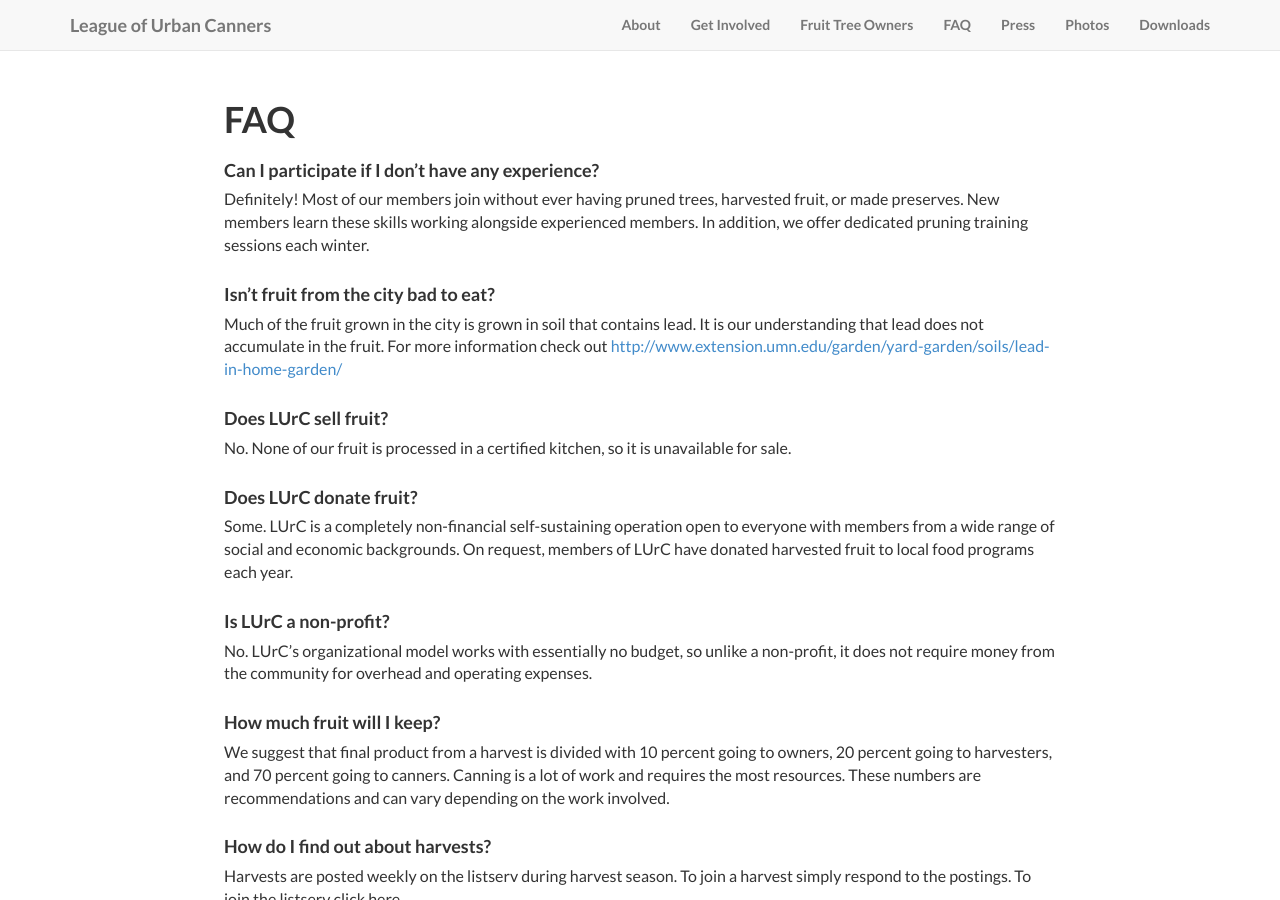
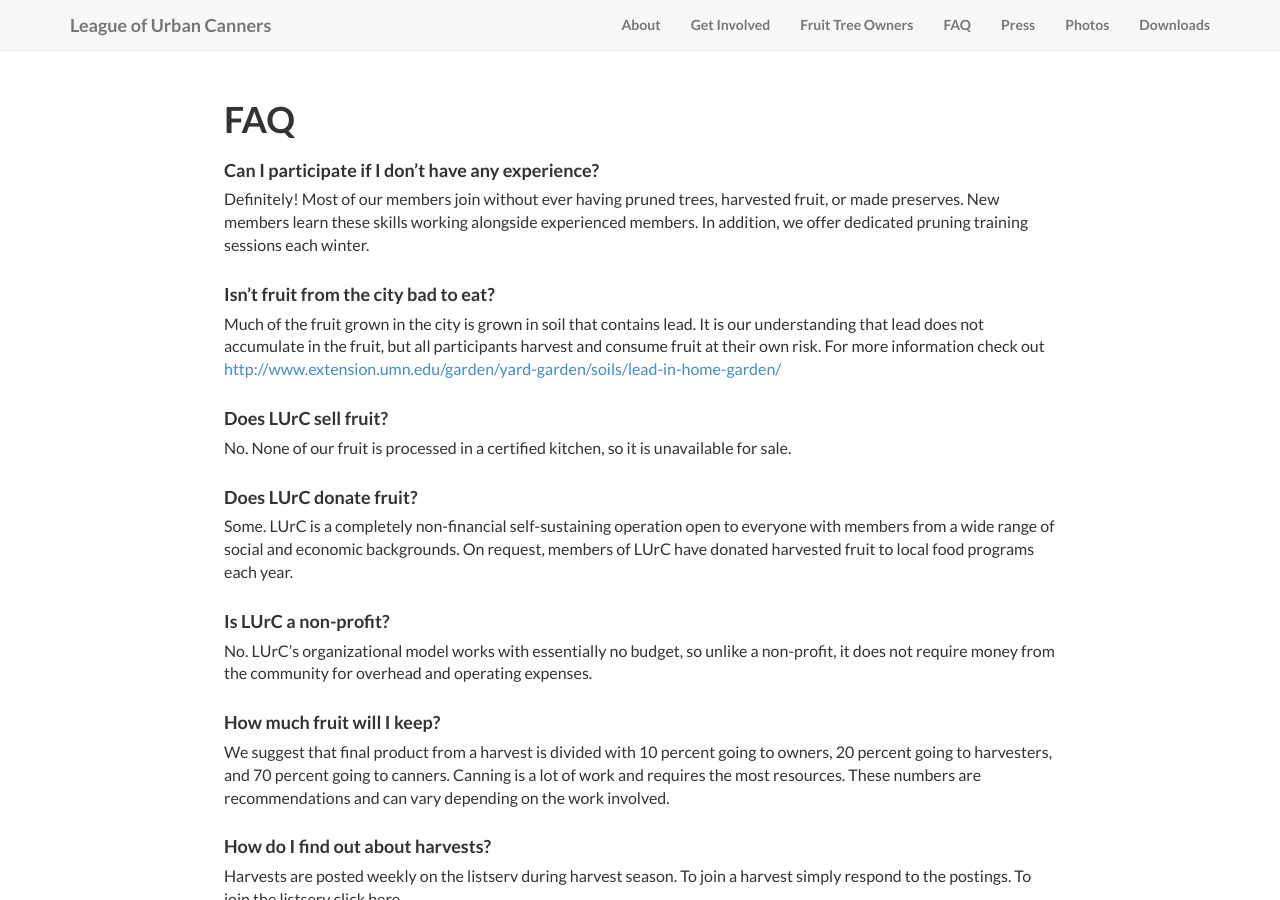
Before and after one commit to LUrC/leagueofurbancanners.org, a Jekyll site: the page built from faq/index.html, in a window 1280 px wide and 900 px high. Built offline with Jekyll 4.4.1, drawn with Linux system fonts in a browser that asks for light colours; nearby versions of some CDN libraries.

```diff
--- a/faq/index.html
+++ b/faq/index.html
@@ -11,7 +11,10 @@ title: FAQ
 
   <dt>Isn’t fruit from the city bad to eat?</dt>
   <dd>Much of the fruit grown in the city is grown in
-  soil that contains lead. It is our understanding that lead does not accumulate in the fruit. For more information check out <a href="http://www.extension.umn.edu/garden/yard-garden/soils/lead-in-home-garden/">http://www.extension.umn.edu/garden/yard-garden/soils/lead-in-home-garden/</a></dd>
+  soil that contains lead. It is our understanding that
+  lead does not accumulate in the fruit, but all
+  participants harvest and consume fruit at their own
+  risk. For more information check out <a href="http://www.extension.umn.edu/garden/yard-garden/soils/lead-in-home-garden/">http://www.extension.umn.edu/garden/yard-garden/soils/lead-in-home-garden/</a></dd>
 
   <dt>Does LUrC sell fruit?</dt>
   <dd>No. None of our fruit is processed in a certified kitchen, so it is unavailable for sale.</dd>
--- a/photos/index.html
+++ b/photos/index.html
@@ -4,9 +4,3 @@ layout: default
 ---
 
 <h1>Photos</h1>
-
-<embed type="application/x-shockwave-flash"
-src="https://photos.gstatic.com/media/slideshow.swf"
-width="288" height="192"
-flashvars="host=picasaweb.google.com&hl=en_GB&feat=flashalbum&RGB=0x000000&feed=https%3A%2F%2Fpicasaweb.google.com%2Fdata%2Ffeed%2Fapi%2Fuser%2F107218110344708008328%3Falt%3Drss%26kind%3Dphoto%26access%3Dpublic%26psc%3DF%26q%26uname%3D107218110344708008328"
-pluginspage="http://www.macromedia.com/go/getflashplayer"></embed>
```
Also changed, not shown: downloads/index.html (+12 -3 lines).
